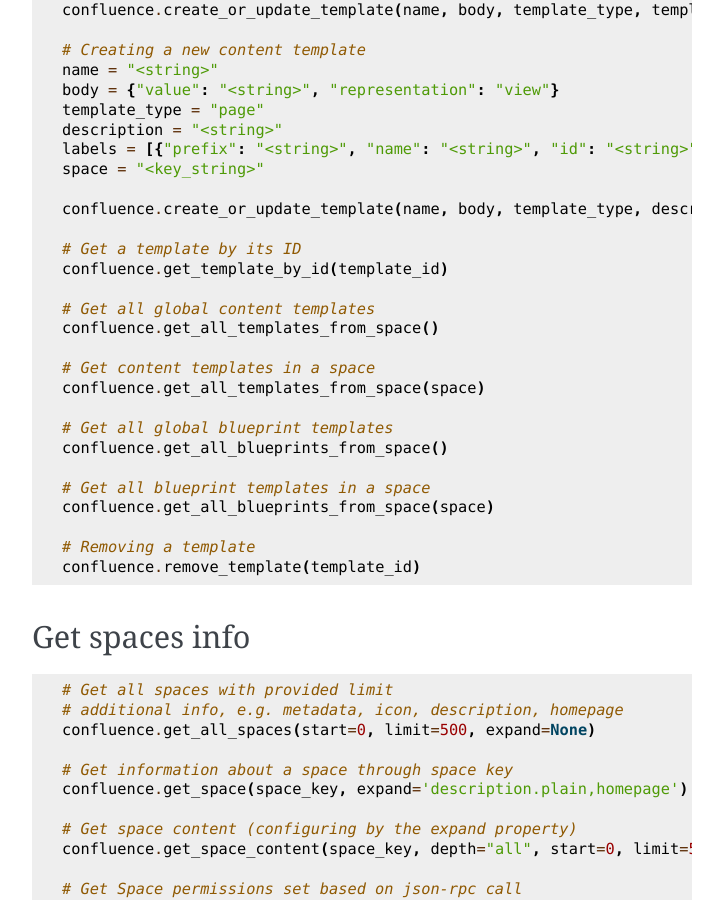
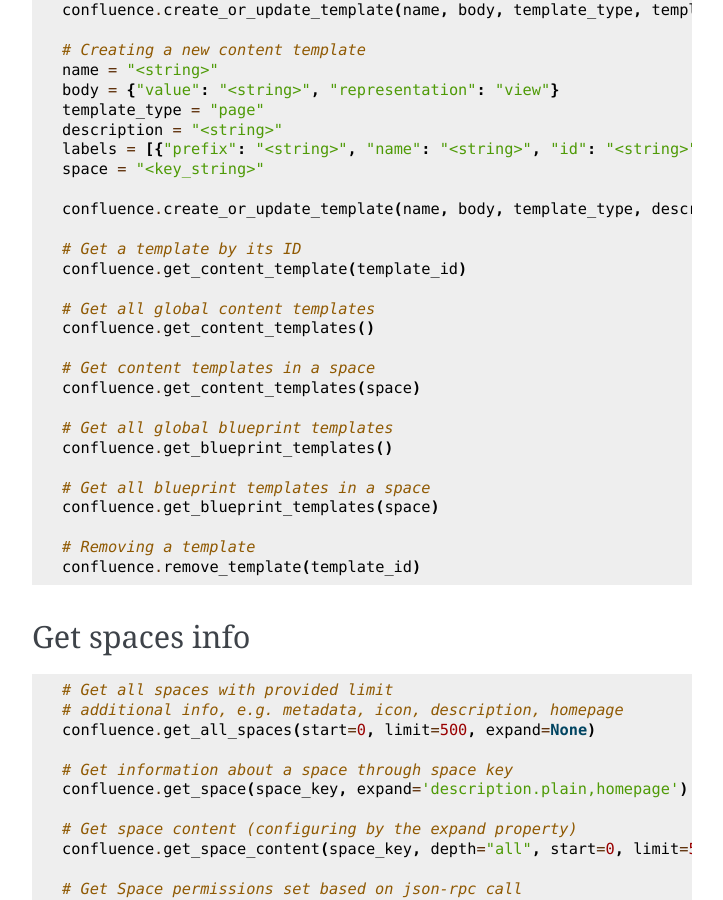
Before and after one commit to atlassian-api/atlassian-python-api, a Sphinx documentation site: the page built from docs/confluence.rst, in a window 1280 px wide and 900 px high, scrolled down 3450 px. Shown: the whole window, without its empty margins (388-1111 px from the left). Built offline with Sphinx 7.4.7, drawn with Linux system fonts in a browser that asks for light colours; pages that are not in the unit, such as notebooks, are missing from menus.

Commit message:
[Confluence] Update decprecated function names in docs (#1321)

```diff
--- a/docs/confluence.rst
+++ b/docs/confluence.rst
@@ -185,19 +185,19 @@
     confluence.create_or_update_template(name, body, template_type, description=description, labels=labels, space=space)
 
     # Get a template by its ID
-    confluence.get_template_by_id(template_id)
+    confluence.get_content_template(template_id)
 
     # Get all global content templates
-    confluence.get_all_templates_from_space()
+    confluence.get_content_templates()
 
     # Get content templates in a space
-    confluence.get_all_templates_from_space(space)
+    confluence.get_content_templates(space)
 
     # Get all global blueprint templates
-    confluence.get_all_blueprints_from_space()
+    confluence.get_blueprint_templates()
 
     # Get all blueprint templates in a space
-    confluence.get_all_blueprints_from_space(space)
+    confluence.get_blueprint_templates(space)
 
     # Removing a template
     confluence.remove_template(template_id)
```
